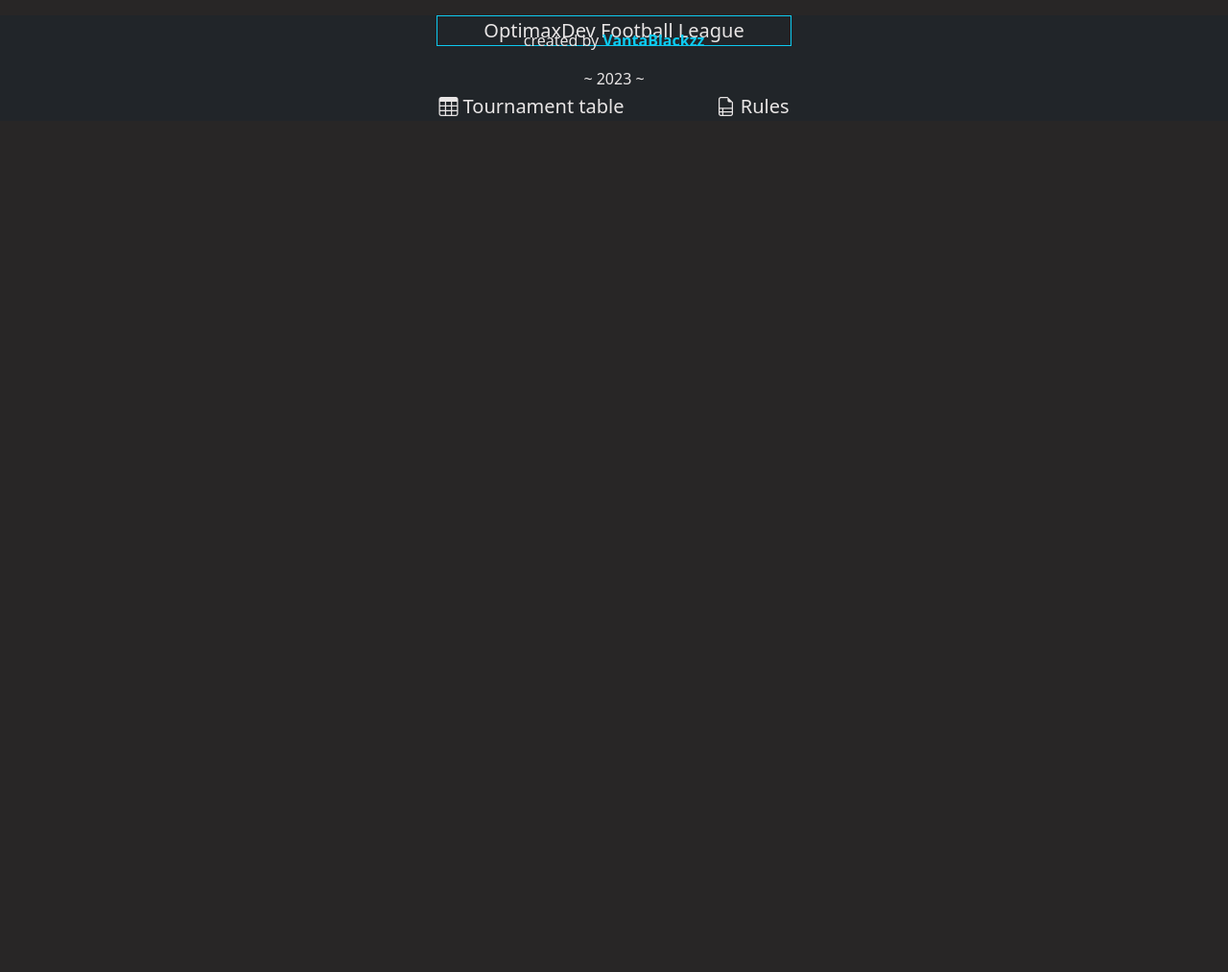
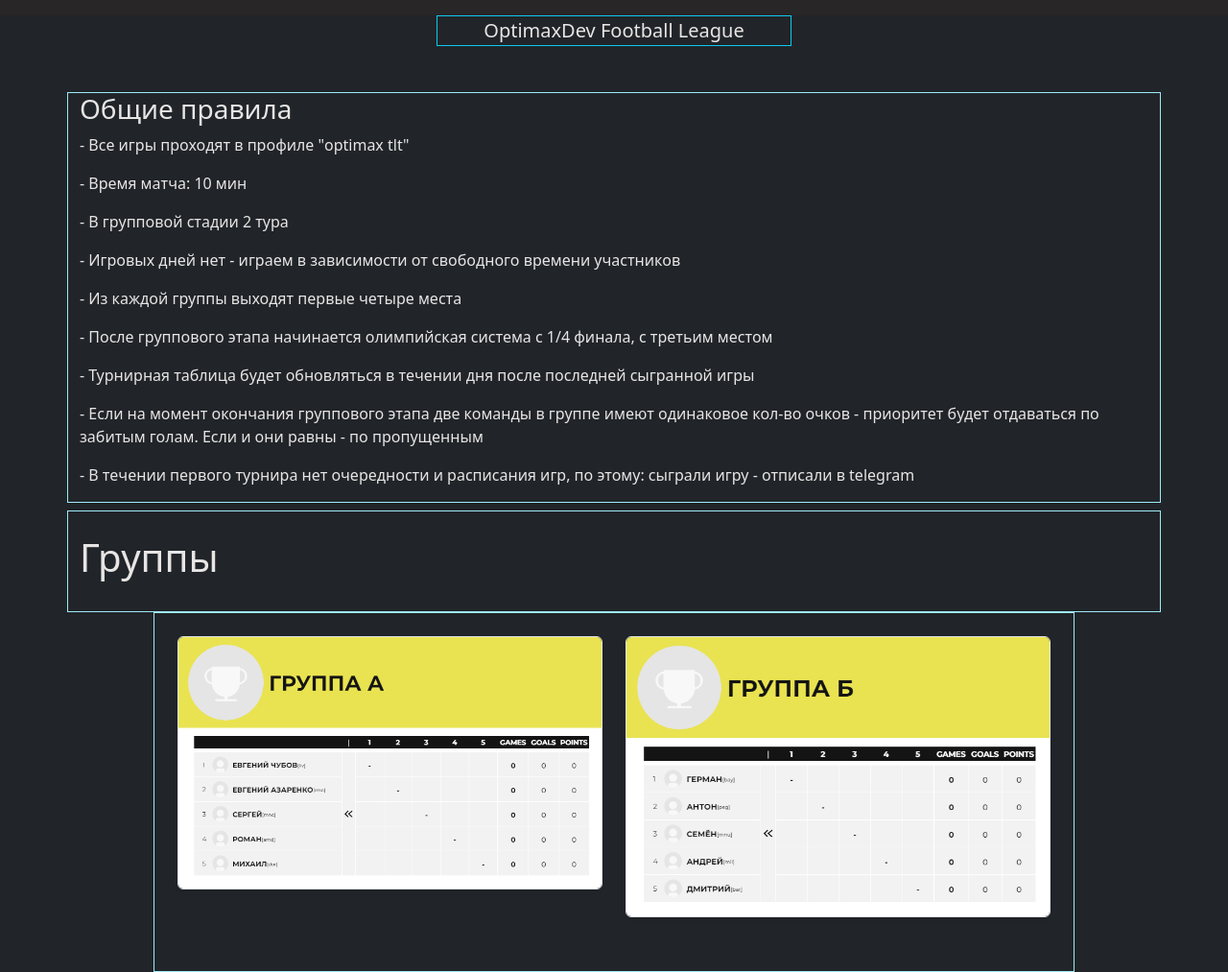
Before and after one commit to VantaBlackzz/VantaBlackzz.github.io, a plain HTML site: page index.html in a window 1280 px wide. Shown: the whole page at 96% size. Before the commit the page ends 800 px from the top, so only its background shows below. Drawn offline with nearby package versions, Linux system fonts and the light colour scheme.

Commit message:
small update

```diff
--- a/index.html
+++ b/index.html
@@ -2,7 +2,7 @@
 <html lang="en">
 <head>
     <meta charset="UTF-8">
-    <title>Title</title>
+    <title>OptimaxDev Football League</title>
     <meta http-equiv="X-UA-Compatible" content="IE=edge" />
     <meta name="viewport" content="width=device-width, initial-scale=1.0" />
     <link href="https://cdn.jsdelivr.net/npm/bootstrap@5.3.2/dist/css/bootstrap.min.css" rel="stylesheet" integrity="sha384-T3c6CoIi6uLrA9TneNEoa7RxnatzjcDSCmG1MXxSR1GAsXEV/Dwwykc2MPK8M2HN" crossorigin="anonymous">
@@ -15,7 +15,7 @@
     <script src="/js/gsap/ScrollSmoother.min.js" defer></script>
     <script src="/js/main.js" defer></script>
 </head>
-<body>
+<body class="overflow-x-hidden">
     <div class="gsap-container bg-dark">
         <div class="gsap-content">
 
@@ -23,33 +23,44 @@
                 <div class="container mb-5">
                     <div class="d-flex justify-content-center align-items-center w-75 mx-auto my-3">
                         <a class="fs-5 text-decoration-none px-5 border border-info" href="/">
-
                             OptimaxDev Football League
-                        </a>
-                    </div>
-                </div>
-                <div class="container mb-5">
-                    <div class="d-flex justify-content-center align-items-center w-75 mx-auto my-3">
-                        <a class="fs-5 text-decoration-none px-5" href="/movies">
-                            <i class="bi bi-table"></i>
-                            Tournament table
-                        </a>
-                        <a class="fs-5 text-decoration-none px-5" href="/tickets">
-                            <i class="bi bi-file-earmark-ruled"></i>
-                            Rules
                         </a>
                     </div>
                 </div>
             </header>
 
-            <footer class="container position-absolute bottom-0 start-50 translate-middle-x">
-                <div class="row align-items-center">
-                    <div class="col text-center">
-                        <p class=" align-self-center">created by <span class="fw-bold text-info">VantaBlackzz</span></p>
-                        <p class="pb-3"> ~ 2023 ~ </p>
+            <div class="container border border-info-subtle my-2">
+                <h3>Общие правила</h3>
+                <p>- Все игры проходят в профиле "optimax tlt"</p>
+                <p>- Время матча: 10 мин</p>
+                <p>- В групповой стадии 2 тура</p>
+                <p>- Игровых дней нет - играем в зависимости от свободного времени участников</p>
+                <p>- Из каждой группы выходят первые четыре места</p>
+                <p>- После группового этапа начинается олимпийская система с 1/4 финала, с третьим местом</p>
+                <p>- Турнирная таблица будет обновляться в течении дня после последней сыгранной игры</p>
+                <p>- Если на момент окончания группового этапа две команды в группе имеют одинаковое кол-во очков - приоритет будет отдаваться по забитым голам. Если и они равны - по пропущенным</p>
+                <p>- В течении первого турнира нет очередности и расписания игр, по этому: сыграли игру - отписали в telegram</p>
+            </div>
+
+
+            <div class="container py-4 border border-info-subtle">
+                <h1>Группы</h1>
+            </div>
+
+            <div class="container d-flex py-4 border border-info-subtle w-75">
+                <div class="row mb-2 mx-auto">
+                    <div class="col-md-6">
+                        <div class="row g-0 border rounded overflow-hidden flex-md-row mb-4 shadow-sm h-md-200 position-relative">
+                            <img src="a-group.png" class="d-block mx-lg-auto img-fluid" alt="Bootstrap Themes" loading="lazy">
+                        </div>
+                    </div>
+                    <div class="col-md-6">
+                        <div class="row g-0 border rounded overflow-hidden flex-md-row mb-4 shadow-sm h-md-200 position-relative">
+                            <img src="b-group.png" class="d-block mx-lg-auto img-fluid" alt="Bootstrap Themes" loading="lazy">
+                        </div>
                     </div>
                 </div>
-            </footer>
+            </div>
         </div>
     </div>
 </body>
```
Also changed, not shown: a-group.png (added), b-group.png (added).
